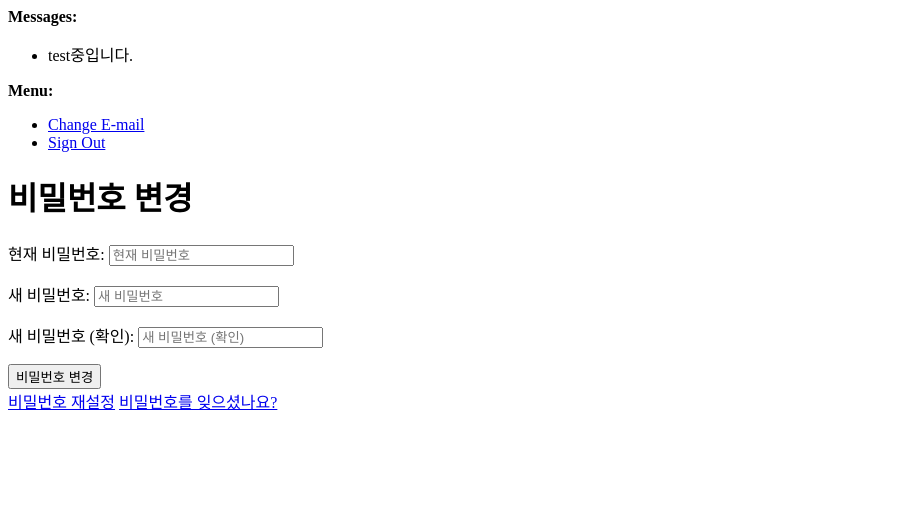
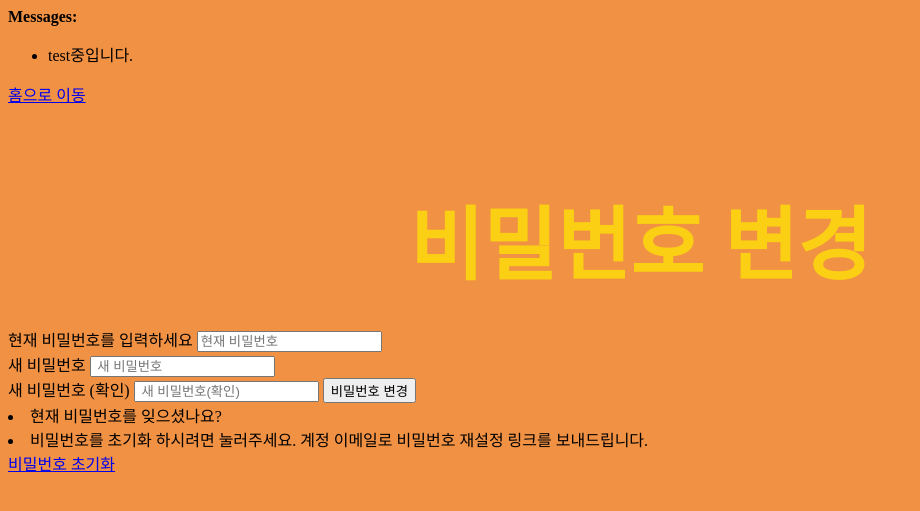
Before and after one commit to IT-HONGREAT/django_food_project, a Django app: page /password/change/ in a window 1280 px wide. Shown: the top 511 px of the page, without its empty margins (0-920 px from the left). Run offline with Django 3.2, Linux system fonts and the light colour scheme; a user stored in the database is signed in; parts of the project's set-up code (start-up, migrations or seed data) failed here and were passed over; some libraries are stand-ins or nearby versions; some web fonts are replaced.

Commit message:
password_change allauth 앵커태그화 완료

```diff
--- a/foods/templates/account/password_change.html
+++ b/foods/templates/account/password_change.html
@@ -1,12 +1,9 @@
-<!DOCTYPE html>
-<html><head><meta http-equiv="Content-Type" content="text/html; charset=UTF-8">
-    <title>비밀번호 변경</title>
+{% extends "foods_base/base.html" %}
 
+{% load widget_tweaks %}
 
-  </head>
-  <body>
-
-
+{% block title %} LogIn | Foods {% endblock title %}
+{% block content %}
 
     <div>
       <strong>Messages:</strong>
@@ -17,45 +14,44 @@
       </ul>
     </div>
 
+    <a href="{% url 'index' %}">홈으로 이동</a>
 
-    <div>
-      <strong>Menu:</strong>
-      <ul>
-
-        <li><a href="http://localhost:8000/email/">Change E-mail</a></li>
-        <li><a href="http://localhost:8000/logout/">Sign Out</a></li>
-
-      </ul>
-    </div>
 
     <h1>비밀번호 변경</h1>
 
-    <form method="POST" action="http://localhost:8000/password/change/" class="password_change">
-
-        <input type="hidden" name="csrfmiddlewaretoken" value="bbUnaiix6HwKvrIpwdMFuVTvk0D0om0AFfM67euOwdlvOZZL5RhOQWK1VmK0m290">
-
+    <form method="post">
+      {% csrf_token %}
+      {% for error in form.non_field_errors %}
+      <div>{{error}}</div>
+      {% endfor %}
         <div>
-          <p><label for="id_oldpassword">현재 비밀번호:</label> <input type="password" name="oldpassword" placeholder="현재 비밀번호" autocomplete="current-password" required="" id="id_oldpassword"></p>
+          현재 비밀번호를 입력하세요
+          {{ form.oldpassword | attr:"placeholder:현재 비밀번호"}}
 
         </div>
         <div>
-          <p><label for="id_password1">새 비밀번호:</label> <input type="password" name="password1" placeholder="새 비밀번호" autocomplete="new-password" required="" id="id_password1"></p>
+          새 비밀번호
+          {{ form.password1 | attr:"placeholder: 새 비밀번호" }}
+
         </div>
         <div>
-          <p><label for="id_password2">새 비밀번호 (확인):</label> <input type="password" name="password2" placeholder="새 비밀번호 (확인)" required="" id="id_password2"></p>
+          새 비밀번호 (확인)
+          {{ form.password2 | attr:"placeholder: 새 비밀번호(확인)"}}
         <button type="submit" name="action">비밀번호 변경</button>
+
+        </div>
+        <div>
+          <li>현재 비밀번호를 잊으셨나요?
+           </li>
+          <li>비밀번호를 초기화 하시려면 눌러주세요.
+            계정 이메일로 비밀번호 재설정 링크를 보내드립니다.</li>
+
+          <a href="{% url 'account_reset_password' %}">비밀번호 초기화 </a>
 
         </div>
 
 
-
-        <a href="{% url 'account_reset_password' %}">비밀번호 재설정</a>
-        <a href="http://localhost:8000/password/reset/">비밀번호를 잊으셨나요?</a>
     </form>
 
 
-
-
-
-
-</body></html>
+    {% endblock content %}
```
